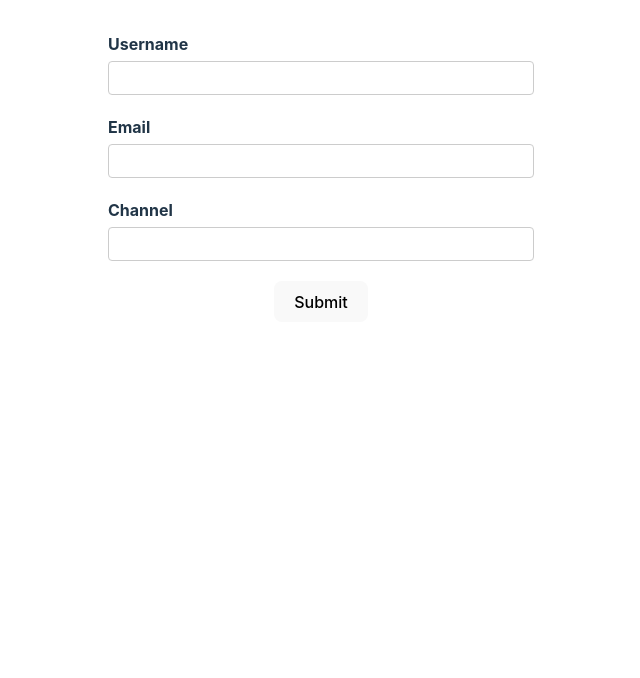
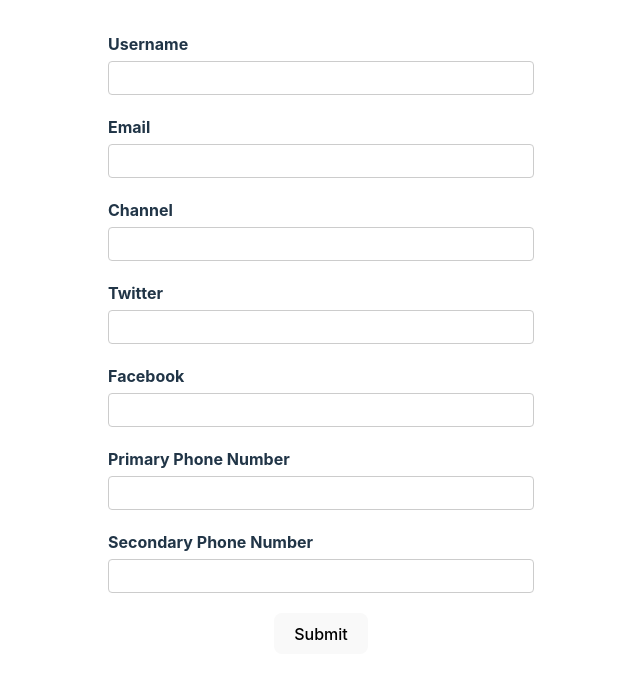
Before and after one commit to LeslieKornes/RHF, a React (Vite) app: page / in a window 1280 px wide. Shown: the top 678 px of the page, without its empty margins (319-959 px from the left). Built offline with nearby package versions, Linux system fonts and the light colour scheme; no server answers.

Commit message:
add nested type and array attribute

```diff
--- a/src/components/YouTubeForm.tsx
+++ b/src/components/YouTubeForm.tsx
@@ -5,29 +5,40 @@
   username: string;
   email: string;
   channel: string;
+  social: {
+    twitter: string;
+    facebook: string;
+  };
+  phoneNumbers: string[];
 };
 
 export const YouTubeForm = () => {
-  // const form = useForm({
-  //   defaultValues: {
-  //     username: "white foot",
-  //     email: "",
-  //     channel: "",
+  const form = useForm({
+    defaultValues: {
+      username: "white foot",
+      email: "",
+      channel: "",
+      social: {
+        twitter: "",
+        facebook: "",
+      },
+      phoneNumbers: ["", ""],
+    },
+  });
+  // how to populate default values with previously saved data
+  // const form = useForm<FormValues>({
+  //   defaultValues: async () => {
+  //     const response = await fetch(
+  //       "https://jsonplaceholder.typicode.com/users/5"
+  //     );
+  //     const data = await response.json();
+  //     return {
+  //       username: "white foot",
+  //       email: data.email,
+  //       channel: "",
+  //     };
   //   },
   // });
-  const form = useForm<FormValues>({
-    defaultValues: async () => {
-      const response = await fetch(
-        "https://jsonplaceholder.typicode.com/users/5"
-      );
-      const data = await response.json();
-      return {
-        username: "white foot",
-        email: data.email,
-        channel: "",
-      };
-    },
-  });
   const { register, control, handleSubmit, formState } = form;
   const { errors } = formState;
 
@@ -96,6 +107,67 @@
           <p className="error">{errors.channel?.message}</p>
         </div>
 
+        <div className="form-control">
+          <label htmlFor="twitter">Twitter</label>
+          <input
+            type="text"
+            id="twitter"
+            {...register("social.twitter", {
+              required: {
+                value: true,
+                message: "twitter handle is required",
+              },
+            })}
+          />
+          <p className="error">{errors.social?.twitter?.message}</p>
+        </div>
+
+        <div className="form-control">
+          <label htmlFor="facebook">Facebook</label>
+          <input
+            type="text"
+            id="facebook"
+            {...register("social.facebook", {
+              required: {
+                value: true,
+                message: "facebook account is required",
+              },
+            })}
+          />
+          <p className="error">{errors.social?.facebook?.message}</p>
+        </div>
+
+        <div className="form-control">
+          <label htmlFor="primary-phone">Primary Phone Number</label>
+          {/* _must_ use dot notation for index - cannot use bracket */}
+          <input
+            type="text"
+            id="primary-phone"
+            {...register("phoneNumbers.0", {
+              required: {
+                value: true,
+                message: "primary phone # req'd",
+              },
+            })}
+          />
+          <p className="error">{errors.phoneNumbers?.[0]?.message}</p>
+        </div>
+
+        <div className="form-control">
+          <label htmlFor="secondary-phone">Secondary Phone Number</label>
+          <input
+            type="text"
+            id="secondary-phone"
+            {...register("phoneNumbers.1", {
+              required: {
+                value: true,
+                message: "need dat secondary too",
+              },
+            })}
+          />
+          <p className="error">{errors.phoneNumbers?.[1]?.message}</p>
+        </div>
+
         <button>Submit</button>
       </form>
       <DevTool control={control} />
```
